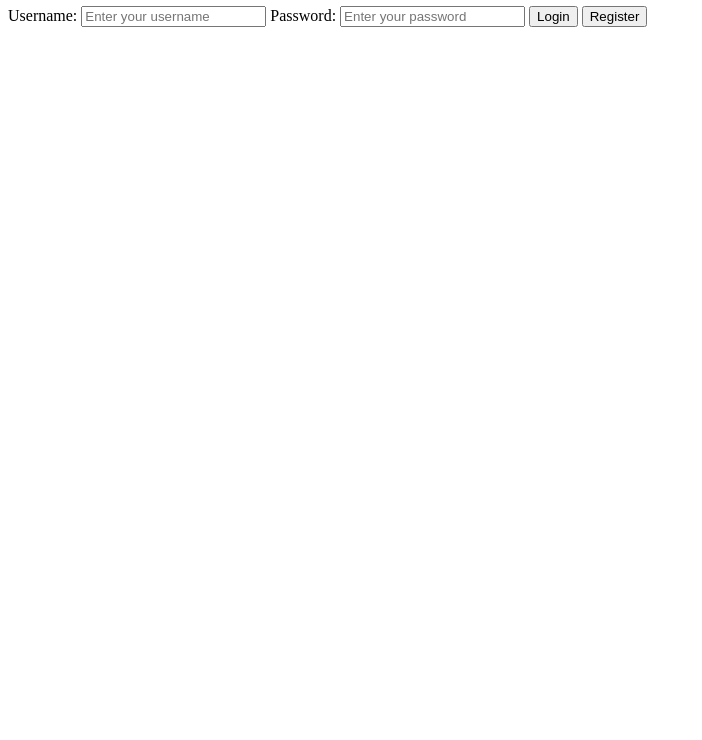
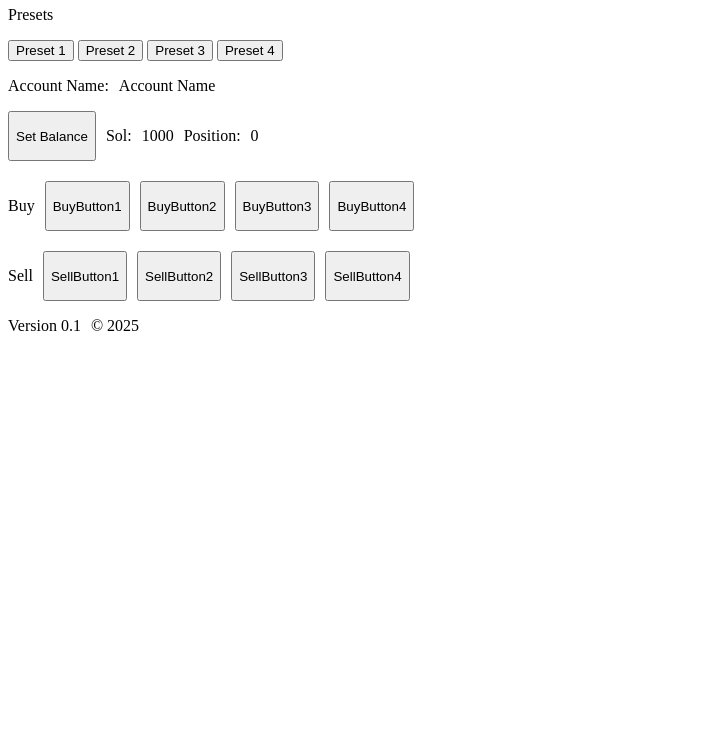
Before and after one commit to Gadzzaa/TrenchersPaperTrading, a browser extension: page index.html in a window 1280 px wide. Shown: the part 60-800 px from the top of the page, without its empty margins (0-702 px from the left). Drawn offline with Linux system fonts and the light colour scheme.

Commit message:
Dashboard barebones completed

```diff
--- a/Styles/index.css
+++ b/Styles/index.css
@@ -0,0 +1,26 @@
+.buyContainer {
+  display: flex;
+  gap: 10px;
+  margin-bottom: 20px;
+}
+
+.sellContainer {
+  display: flex;
+  gap: 10px;
+}
+
+.balanceContainer {
+  display: flex;
+  gap: 10px;
+  margin-bottom: 20px;
+}
+
+.accountInfo {
+  display: flex;
+  gap: 10px;
+}
+
+.footerContainer {
+  display: flex;
+  gap: 10px;
+}
--- a/index.html
+++ b/index.html
@@ -2,19 +2,49 @@
 
 <head>
   <title>Trenchers Paper Trading</title>
-  <link rel="stylesheet" href="Styles/style.css">
+  <link rel="stylesheet" href="Styles/index.css">
   <script src="Scripts/index.js"></script>
 </head>
 
 <body>
   <div class="container">
-    <h1>Welcome to Trenchers Paper Trading</h1>
-    <label for="username">Username:</label>
-    <input type="text" id="username" placeholder="Enter your username">
-    <label for="password">Password:</label>
-    <input type="password" id="password" placeholder="Enter your password">
-    <button id="loginButton">Login</button>
-    <button id="registerButton">Register</button>
+    <h1 id="titleContainer">Trenchers Paper Trading</h1>
+    <div class="presetsContainer">
+      <p>Presets</p>
+      <button id="preset1">Preset 1</button>
+      <button id="preset2">Preset 2</button>
+      <button id="preset3">Preset 3</button>
+      <button id="preset4">Preset 4</button>
+    </div>
+    <div class="accountInfo">
+      <p>Account Name: </p>
+      <p id="accountName">Account Name</p>
+    </div>
+    <div class="balanceContainer">
+      <button id="setBalance">Set Balance</button>
+      <p>Sol: </p>
+      <p id="balance">1000</p>
+      <p>Position: </p>
+      <p id="position">0</p>
+    </div>
+    <div class="buyContainer">
+      <p>Buy</p>
+      <button id="BuyButton1">BuyButton1</button>
+      <button id="BuyButton2">BuyButton2</button>
+      <button id="BuyButton3">BuyButton3</button>
+      <button id="BuyButton4">BuyButton4</button>
+    </div>
+    <div class="sellContainer">
+      <p>Sell</p>
+      <button id="SellButton1">SellButton1</button>
+      <button id="SellButton2">SellButton2</button>
+      <button id="SellButton3">SellButton3</button>
+      <button id="SellButton4">SellButton4</button>
+    </div>
+    <div class="footerContainer">
+      <p>Version 0.1</p>
+      <p>&copy 2025</p>
+    </div>
   </div>
 </body>
 
```
Also changed, not shown: account.html (added, +21 -0 lines), Scripts/account.js (added), Styles/account.css (added), manifest.json.
